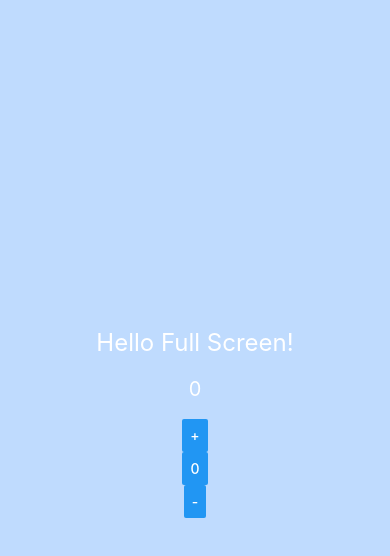
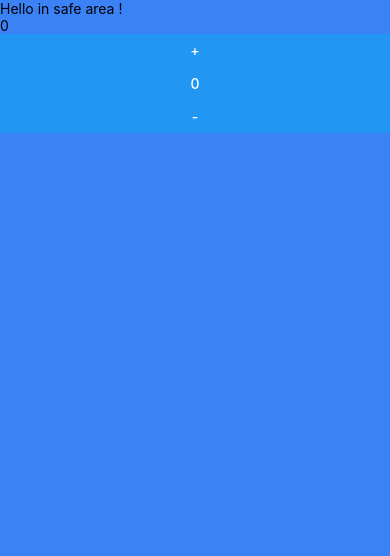
Before and after one commit to niyomugaboetiene/react-native-with-tailwindcss, a React Native app: screen / in a window 390 px wide. Shown: the top 556 px of the page. Built offline with nearby package versions, Linux system fonts and the light colour scheme.

Commit message:
react-naitve: with tailwind

```diff
--- a/components/chapter 1/safeArea.tsx
+++ b/components/chapter 1/safeArea.tsx
@@ -1,17 +1,27 @@
 // ? safeAreaView doesn't overlap with notches, status bar, or rounded corners iOS/Android
-import { View, Text, Button } from "react-native";
+import { SafeAreaView, Text, Button } from "react-native";
 import React,{ useState } from "react";
 function SafeArea() {
     const [count, setCount] = useState(0);
     return (
-   <View className="h-screen bg-blue-200 flex flex-col items-center justify-center">
-      <Text className="text-white text-2xl mb-4">Hello Full Screen!</Text>
-      <Text className="text-white text-xl mb-4">{count}</Text>
+        <SafeAreaView className="min-h-screen bg-blue-500">
 
-      <Button title="+" onPress={() => setCount(count + 1)} />
-      <Button title="0" onPress={() => setCount(0)} />
-      <Button title="-" onPress={() => setCount(count - 1)} />
-    </View>
+            <Text>Hello in safe area !</Text>
+            <Text>{count}</Text>
+
+            <Button
+              title="+"
+              onPress={() => setCount(count + 1)}
+               />
+            <Button
+              title="0"
+              onPress={() => setCount(0)}
+               />
+            <Button
+              title="-"
+              onPress={() => setCount(count - 1)}
+               />
+        </SafeAreaView>
     )
 }
 
```
